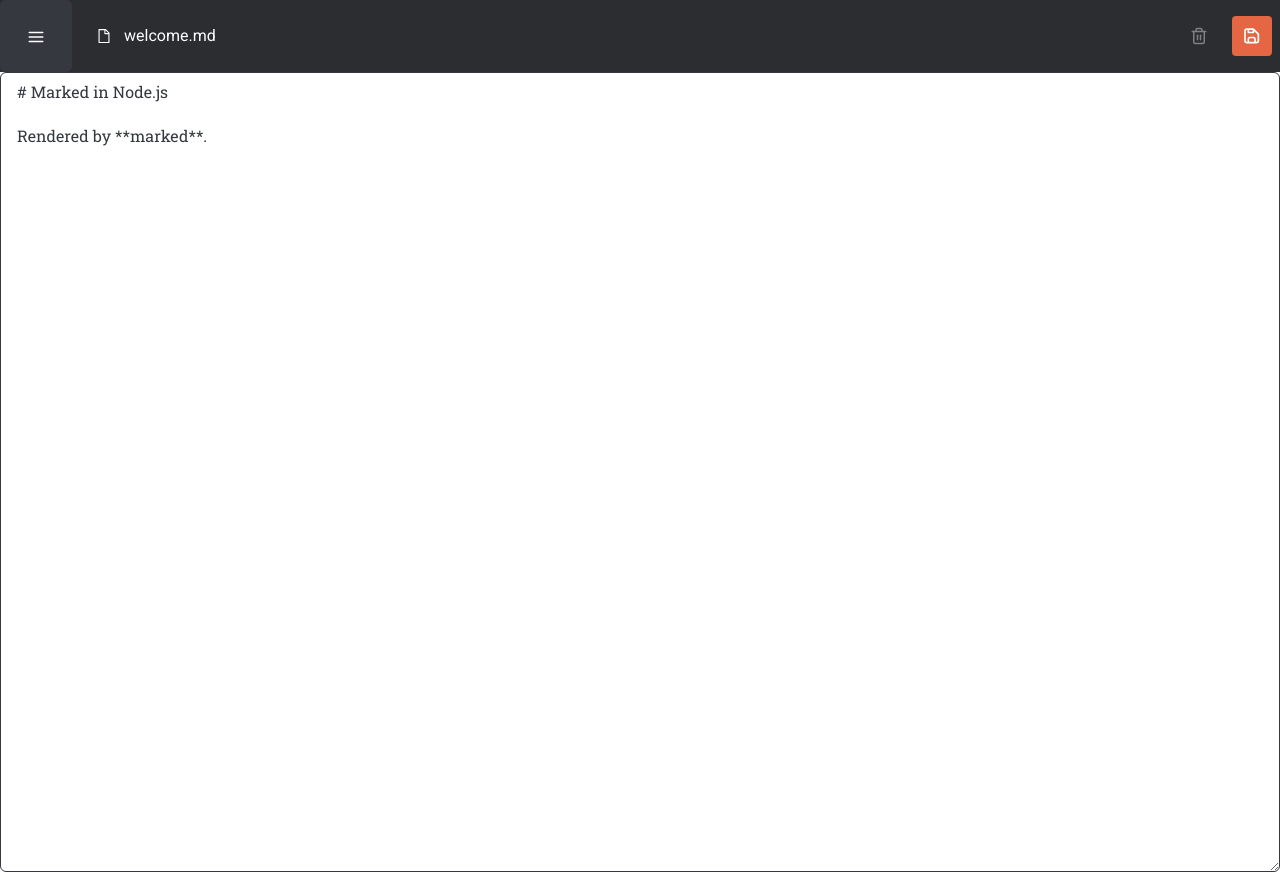
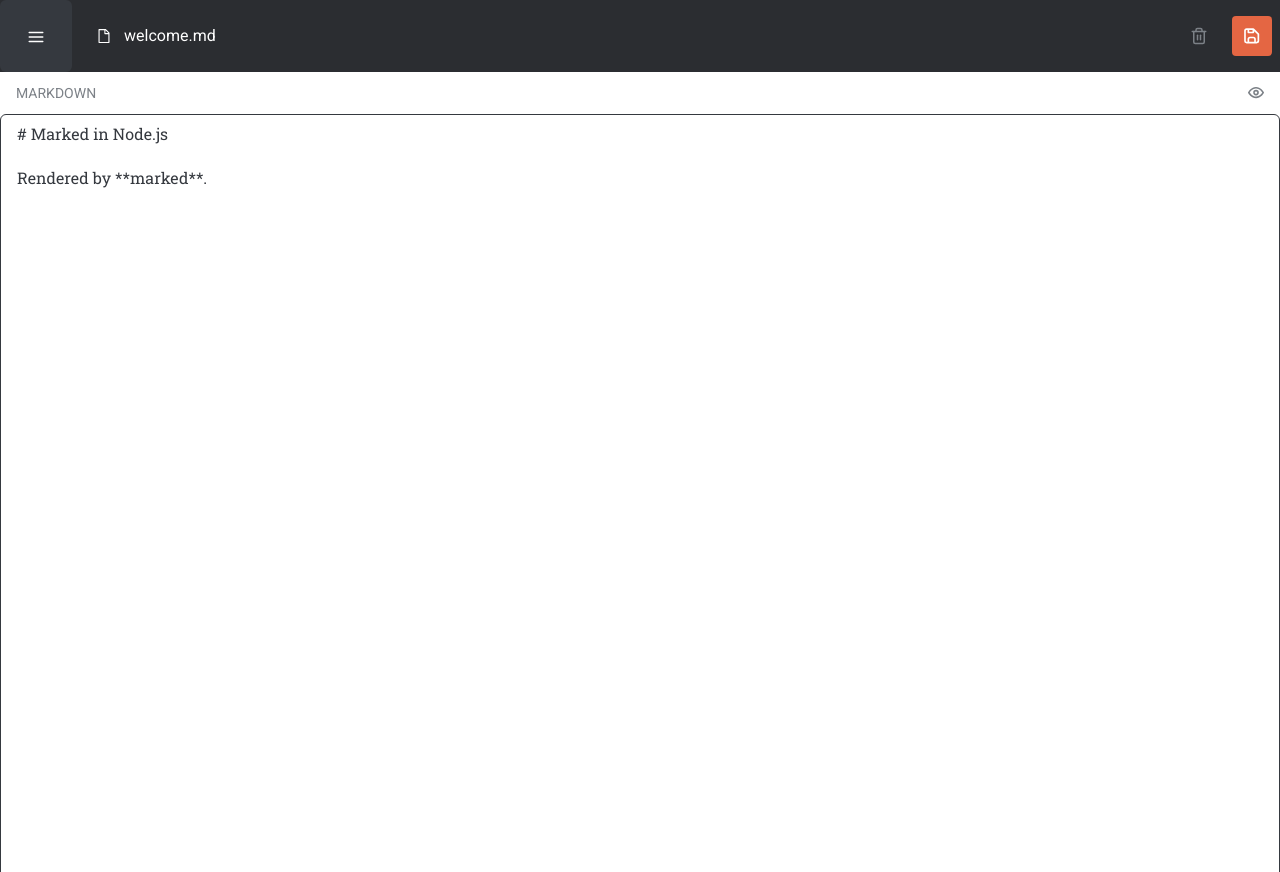
Before and after one commit to dominicva/md-editor, a React (Create React App) app: page / in a window 1280 px wide. Built offline with nearby package versions, Linux system fonts and the light colour scheme.

Commit message:
feat: static preview toggle row

```diff
--- a/src/App.jsx
+++ b/src/App.jsx
@@ -3,24 +3,14 @@
 import { useState } from 'react';
 
 // chakra-ui
-import {
-  Box,
-  Text,
-  Textarea,
-  Icon,
-  IconButton,
-  Flex,
-  Image,
-} from '@chakra-ui/react';
+import { Box, Text, Flex, Textarea, Image } from '@chakra-ui/react';
 import 'reset-css';
-
-// icons
-import { HamburgerIcon } from '@chakra-ui/icons';
-import { AiOutlineFile } from 'react-icons/ai';
-import { FiTrash2 } from 'react-icons/fi';
 
 // md parser pkg
 import { marked } from 'marked';
+
+// project components
+import Header from './components/Header';
 
 const md = '# Marked in Node.js\n\nRendered by **marked**.';
 
@@ -30,49 +20,24 @@ function App() {
 
   return (
     <div>
-      <Box
-        as="header"
-        h={{ base: '56px', md: '72px' }}
-        bg="neutral.800"
-        color="neutral.100"
-        fontFamily="app"
-        display="flex"
-        alignItems="center"
-        position="relative"
-      >
-        <IconButton
-          aria-label="Toggle side menu"
-          variant="unstyled"
-          bg="neutral.700"
-          icon={
-            <HamburgerIcon
-              w={{ base: '30px', md: '30px' }}
-              h={{ base: '20px', md: '18px' }}
-            />
-          }
-          w={{ base: '56px', md: '72px' }}
-          h={{ base: '56px', md: '72px' }}
-          mr="24px"
-        />
-        <Flex alignItems="center" gap="12px">
-          <Icon as={AiOutlineFile} />
-          <Text>welcome.md</Text>
+      <Header />
+
+      <Box as="main" height="100vh" width="100vw" overflowY="scroll">
+        <Flex
+          h={{ base: '38px', md: '42px' }}
+          px="16px"
+          alignItems="center"
+          justifyContent="space-between"
+        >
+          <Text
+            color="neutral.500"
+            fontSize={{ base: '14px' }}
+            fontFamily="app"
+          >
+            MARKDOWN
+          </Text>
+          <Image src="/icon-show-preview.svg" alt="Show preview" />
         </Flex>
-        <Flex position="absolute" right="8px" alignItems="center">
-          <Icon as={FiTrash2} stroke="neutral.500" w="18px" h="20px" />
-
-          <Image
-            src="/icon-save.svg"
-            alt="Save file"
-            boxSize="40px"
-            padding="12px"
-            bg="orange.normal"
-            borderRadius="4px"
-            ml="24px"
-          />
-        </Flex>
-      </Box>
-      <Box as="main" height="100vh" width="100vw" overflowY="scroll">
         <Box>
           <Textarea
             minH={{ base: '100vh' }}
@@ -80,6 +45,7 @@ function App() {
             onChange={e => setText(e.target.value)}
           />
         </Box>
+
         <Box minH={{ base: '100vh' }} dangerouslySetInnerHTML={{ __html }} />
       </Box>
     </div>
--- /dev/null
+++ b/src/components/Header.jsx
@@ -0,0 +1,53 @@
+import { HamburgerIcon } from '@chakra-ui/icons';
+import { Box, Flex, Icon, IconButton, Image, Text } from '@chakra-ui/react';
+import { AiOutlineFile } from 'react-icons/ai';
+import { FiTrash2 } from 'react-icons/fi';
+
+function Header() {
+  return (
+    <Box
+      as="header"
+      h={{ base: '56px', md: '72px' }}
+      bg="neutral.800"
+      color="neutral.100"
+      fontFamily="app"
+      display="flex"
+      alignItems="center"
+      position="relative"
+    >
+      <IconButton
+        aria-label="Toggle side menu"
+        variant="unstyled"
+        bg="neutral.700"
+        icon={
+          <HamburgerIcon
+            w={{ base: '30px', md: '30px' }}
+            h={{ base: '20px', md: '18px' }}
+          />
+        }
+        w={{ base: '56px', md: '72px' }}
+        h={{ base: '56px', md: '72px' }}
+        mr="24px"
+      />
+      <Flex alignItems="center" gap="12px">
+        <Icon as={AiOutlineFile} />
+        <Text>welcome.md</Text>
+      </Flex>
+      <Flex position="absolute" right="8px" alignItems="center">
+        <Icon as={FiTrash2} stroke="neutral.500" w="18px" h="20px" />
+
+        <Image
+          src="/icon-save.svg"
+          alt="Save file"
+          boxSize="40px"
+          padding="12px"
+          bg="orange.normal"
+          borderRadius="4px"
+          ml="24px"
+        />
+      </Flex>
+    </Box>
+  );
+}
+
+export default Header;
```
